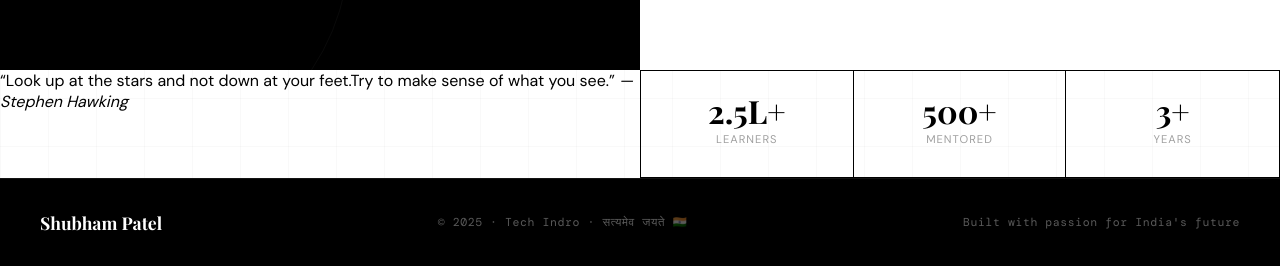
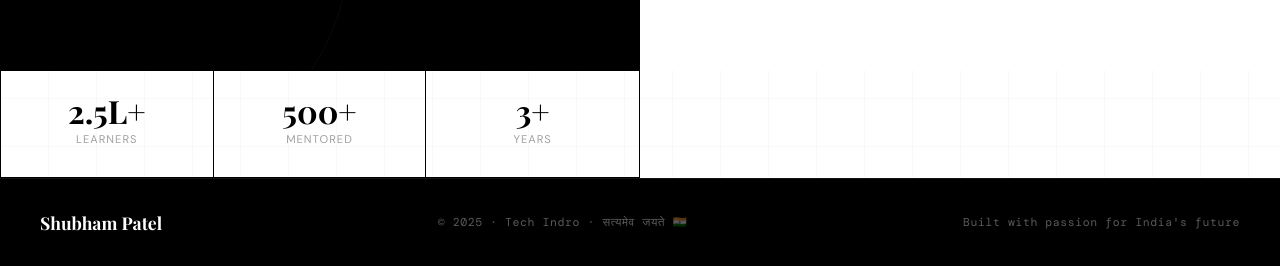
Before and after one commit to techindro/Shubham-patel-portfolio, a website: page index.html in a window 1280 px wide. Shown: the part 622-888 px from the top of the page. Drawn offline with nearby package versions, Linux system fonts and the light colour scheme.

Commit message:
Update index.html

```diff
--- a/index.html
+++ b/index.html
@@ -462,10 +462,6 @@
              onerror="this.src='https://techindro.github.io/Shubham-patel-portfolio/'" />
         </div>
        </div>
-           <div class="hero-quote">
-           “Look up at the stars and not down at your feet.Try to make sense of what you see.”
-                    <cite>— Stephen Hawking</cite>
-                </div>
         <div class="hero-stats">
           <div class="stat-item">
             <div class="stat-num">2.5L+</div>
```
